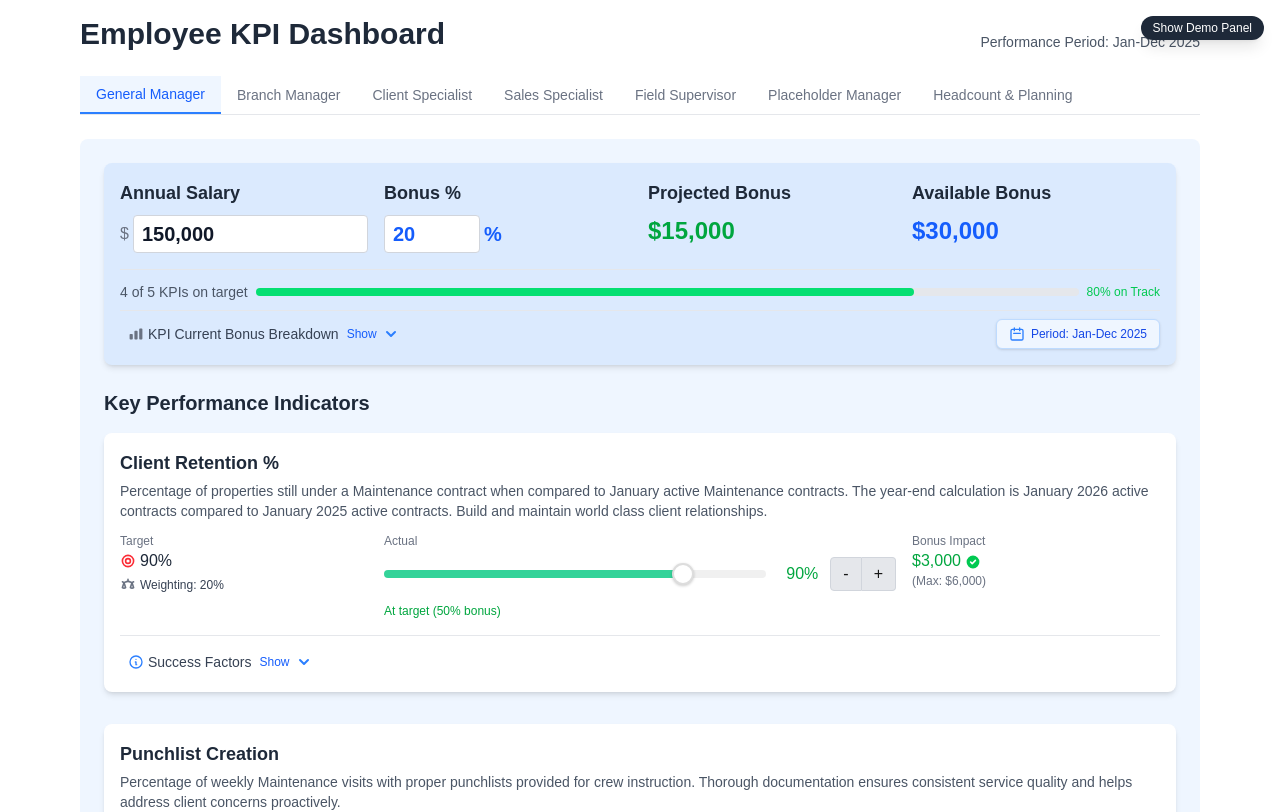
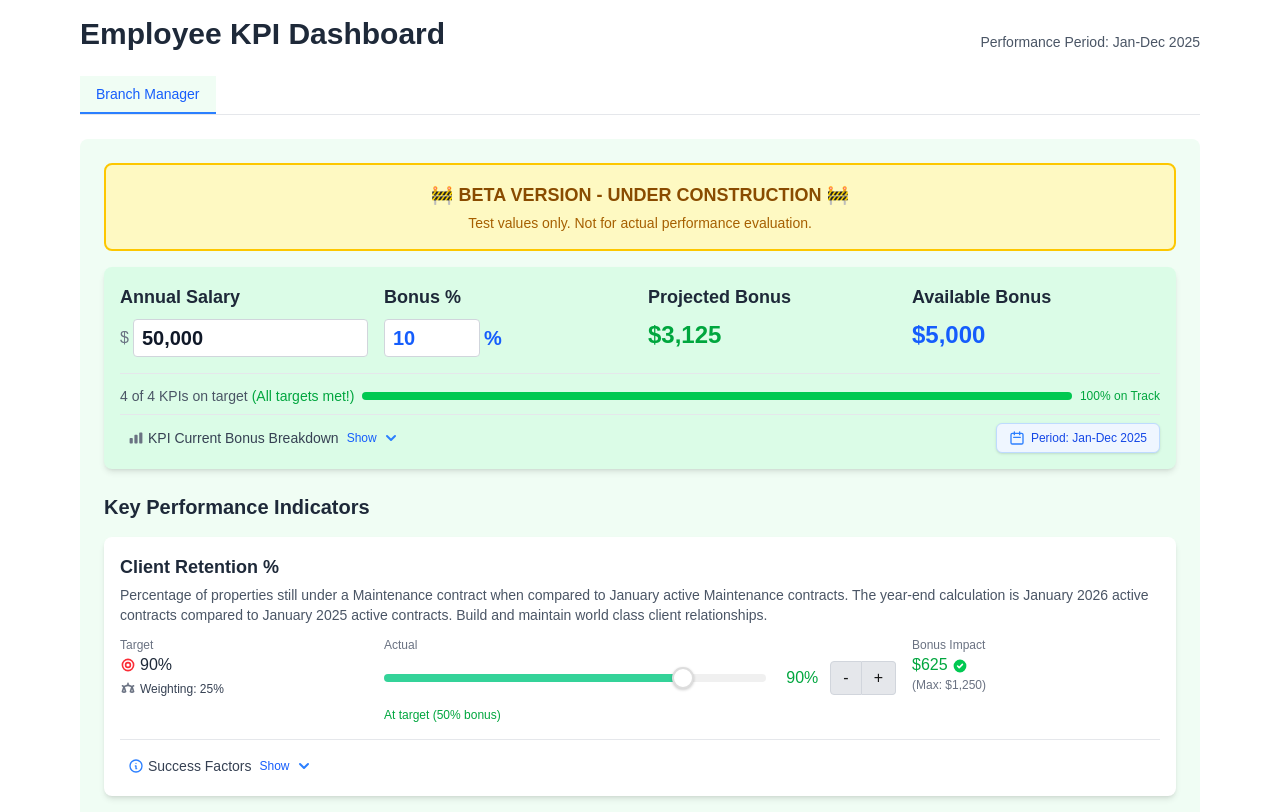
Before and after one commit to TyMurrayELM/KPI-Dashboard, a Next.js app: page / in a window 1280 px wide. Shown: the top 812 px of the page. Built offline with nearby package versions, Linux system fonts and the light colour scheme.

Commit message:
Limited to Branch Manager

```diff
--- a/src/components/KPIDashboard.backup.jsx
+++ b/src/components/KPIDashboard.backup.jsx
@@ -63,7 +63,10 @@
 
 
 const KPIDashboard = () => {
-  const [activeTab, setActiveTab] = useState('general-manager');
+  // TEMPORARY FEATURE FLAG - Set to false to show all tabs
+  const SHOW_ONLY_BRANCH_MANAGER = true;  // TODO: Set to false before production
+
+  const [activeTab, setActiveTab] = useState(SHOW_ONLY_BRANCH_MANAGER ? 'branch-manager' : 'general-manager');
 
   const [userRoleExpanded, setUserRoleExpanded] = useState(false); // Start collapsed
 
@@ -338,6 +341,7 @@
 
 
 {/* Demo User Role Selector - would be removed in production */}
+{!SHOW_ONLY_BRANCH_MANAGER && (
   <UserRoleSelector
     userRoleExpanded={userRoleExpanded}
     setUserRoleExpanded={setUserRoleExpanded}
@@ -345,10 +349,14 @@
     handleUserChange={handleUserChange}
     positions={positions}
   />
+)}
 
       {/* Tabs - only render tabs that the user has access to */}
       <div className="flex flex-wrap border-b border-gray-200 mb-6 overflow-x-auto">
-        {['general-manager', 'branch-manager', 'client-specialist', 'specialist', 'field-supervisor', 'asset-risk-manager', 'headcount']
+        {(SHOW_ONLY_BRANCH_MANAGER
+          ? ['branch-manager']  // Show only Branch Manager when flag is true
+          : ['general-manager', 'branch-manager', 'client-specialist', 'specialist', 'field-supervisor', 'asset-risk-manager', 'headcount']  // Show all tabs when flag is false
+        )
           .filter(tabKey => isTabAccessible(tabKey))
           .map((tabKey) => (
           <button
```
Lines whose indentation alone changed are shown as unchanged.
